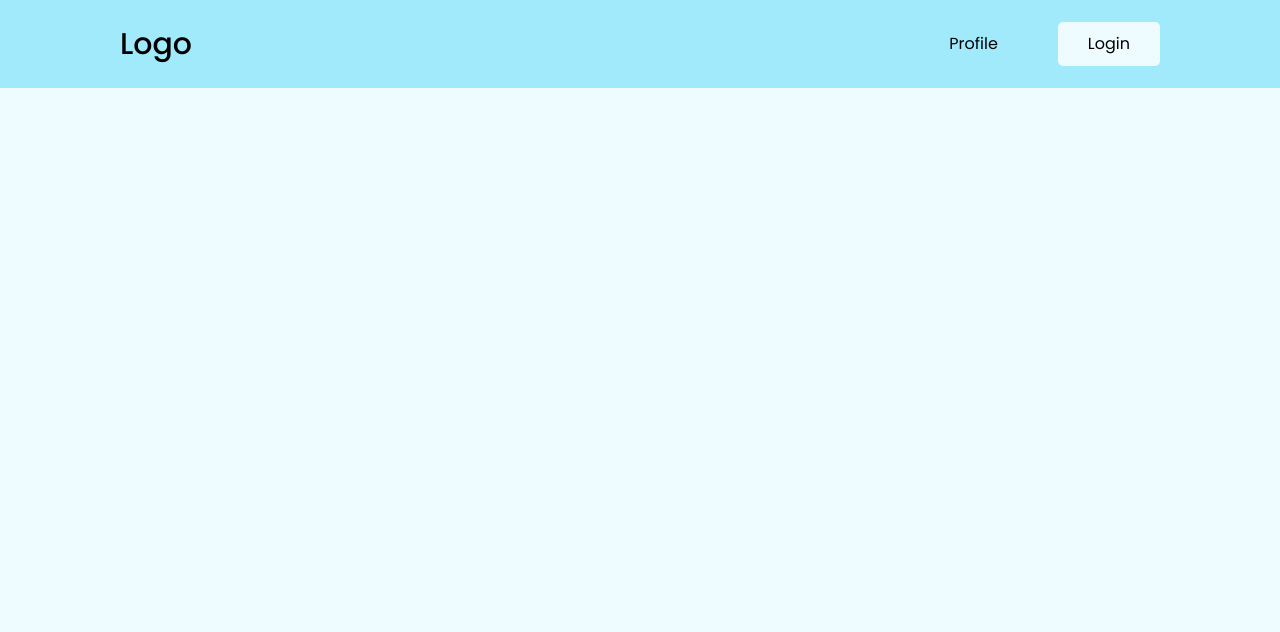
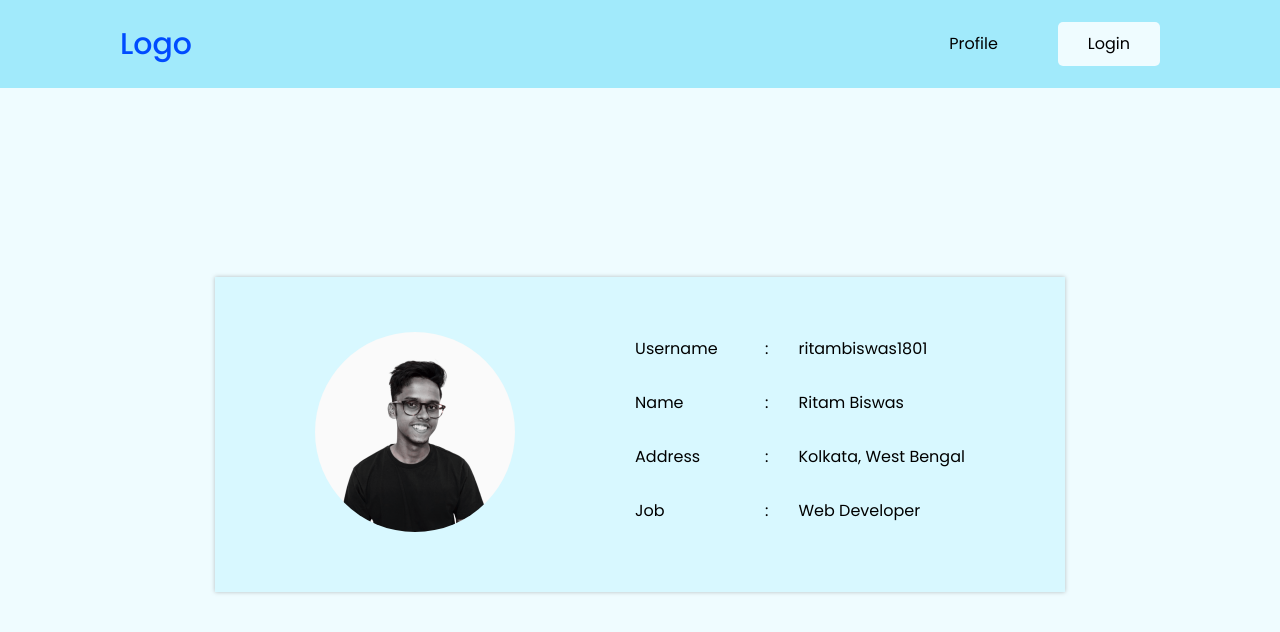
Before and after one commit to Ritam-Biswas/mern-authentication, a React (Vite) app: page /profile in a window 1280 px wide. Before the commit this address had no page. Shown: the top 632 px of the page. Built offline with nearby package versions, Linux system fonts and the light colour scheme.

Commit message:
Completing frontend - profile page

```diff
--- a/src/App.jsx
+++ b/src/App.jsx
@@ -4,6 +4,7 @@ import Navbar from "./components/navbar"
 import Home from "./Pages/home"
 import Login from "./Pages/login"
 import Register from "./Pages/register"
+import Profile from "./Pages/profile"
 
 export default function App() {
   return (
@@ -13,6 +14,7 @@ export default function App() {
         <Route path="/" element={<Home/>}/>
         <Route path="/login" element={<Login/>}/>
         <Route path="/register" element={<Register/>}/>
+        <Route path="/profile" element={<Profile/>}/>
       </Routes>
     </>
   )
--- a/src/Pages/home.jsx
+++ b/src/Pages/home.jsx
@@ -5,7 +5,7 @@ const Home = () => {
     <div>
         <main className="h-[89vh] flex justify-center items-center">
             <div className="flex flex-col items-center gap-[50px] mb-[50px]">
-            <h1>Mern Authentication</h1>
+            <h1 className='text-[#004cff]'>Mern Authentication</h1>
             <button className="py-[15px] px-[30px] bg-blue drop-shadow-[0_4px_4px_rgba(0,0,0,0.25)] hover:bg-blue-light transition-drop-shadow duration-300 ease-linear rounded-[5px]">Get Started</button>
             </div>
         </main>
--- a/src/Pages/login.jsx
+++ b/src/Pages/login.jsx
@@ -1,4 +1,5 @@
 import React from 'react'
+import {Link} from 'react-router-dom'
 
 const Login = () => {
   return (
@@ -8,8 +9,9 @@ const Login = () => {
             <form className='flex flex-col items-center gap-[40px] mt-[60px]'>
                 <input type="text" placeholder='Username' name='username' className='w-[300px] p-[20px] placeholder:text-black/30 placeholder:font-light'/>
                 <input type="password" placeholder='Password' name='password' className='w-[300px] p-[20px] placeholder:text-black/30 placeholder:font-light'/>
-                <button className='rounded-[5px] mt-[20px] py-[10px] px-[30px] bg-gray hover:bg-blue transition-drop-shadow duration-300 ease-linear'>Login</button>
+                <button className='rounded-[5px]  py-[10px] px-[30px] bg-gray hover:bg-blue transition-drop-shadow duration-300 ease-linear'>Login</button>
             </form>
+            <p className='text-center mt-[20px] text-[14px]'>Not a user? <Link to='/register' className='text-[14px] text-[#004cff]'>Register</Link></p>
         </div>
       </main>
   )
--- a/src/Pages/profile.jsx
+++ b/src/Pages/profile.jsx
@@ -0,0 +1,37 @@
+import React from 'react'
+
+import profile_img from '../assets/4.png'
+
+const Profile = () => {
+  return (
+    <main className="h-[89vh] flex justify-center items-center">
+      <div className='flex gap-[120px] bg-blue-light pt-[60px] pb-[60px] px-[100px] mb-[20px] drop-shadow-[0_0_2px_rgba(0,0,0,0.25)]'>
+        <img src={profile_img} alt="profile" className='h-[200px] w-[200px] rounded-[50%] -mt-[5px]'/>
+        <div className='flex flex-col gap-[30px]'>
+            <div className='flex gap-[30px]'>
+                <p className='w-[100px]'>Username</p>
+                <p>:</p>
+                <p>ritambiswas1801</p>
+            </div>
+            <div className='flex gap-[30px]'>
+                <p className='w-[100px]'>Name</p>
+                <p>:</p>
+                <p>Ritam Biswas</p>
+            </div>
+            <div className='flex gap-[30px]'>
+                <p className='w-[100px]'>Address</p>
+                <p>:</p>
+                <p>Kolkata, West Bengal</p>
+            </div>
+            <div className='flex gap-[30px]'>
+                <p className='w-[100px]'>Job</p>
+                <p>:</p>
+                <p>Web Developer</p>
+            </div>
+        </div>
+      </div>
+    </main>
+  )
+}
+
+export default Profile
--- a/src/Pages/register.jsx
+++ b/src/Pages/register.jsx
@@ -1,4 +1,5 @@
 import React from 'react'
+import {Link} from 'react-router-dom'
 
 const Register = () => {
   return (
@@ -14,8 +15,9 @@ const Register = () => {
                     <input type="text" placeholder='Confirm Password' name='confirm_password' className='w-[300px] p-[20px] placeholder:text-black/30 placeholder:font-light'/>
                     <input type="text" placeholder='Job' name='job' className='w-[300px] p-[20px] placeholder:text-black/30 placeholder:font-light'/>
                 </div>
-                <button className='rounded-[5px] mt-[20px] py-[10px] px-[30px] bg-gray hover:bg-blue transition-drop-shadow duration-300 ease-linear'>Register</button>
+                <button className='rounded-[5px] py-[10px] px-[30px] bg-gray hover:bg-blue transition-drop-shadow duration-300 ease-linear'>Register</button>
             </form>
+            <p className='text-center mt-[20px] text-[14px]'>Already a user? <Link to='/login' className='text-[14px] text-[#004cff]'>Login</Link></p>
         </div>
     </main>
   )
--- a/src/components/navbar.jsx
+++ b/src/components/navbar.jsx
@@ -6,7 +6,7 @@ const Navbar = () => {
     <nav className='flex justify-between py-[20px] bg-blue lg:px-[120px] items-center h-[11vh]'>
       <div>
         <Link to='/'>
-          <h3>Logo</h3>
+          <h3 className='text-[#004cff]'>Logo</h3>
         </Link>
       </div>
       <div className='flex gap-x-[60px] items-center'>
```
Also changed, not shown: src/assets/4.png (added).
